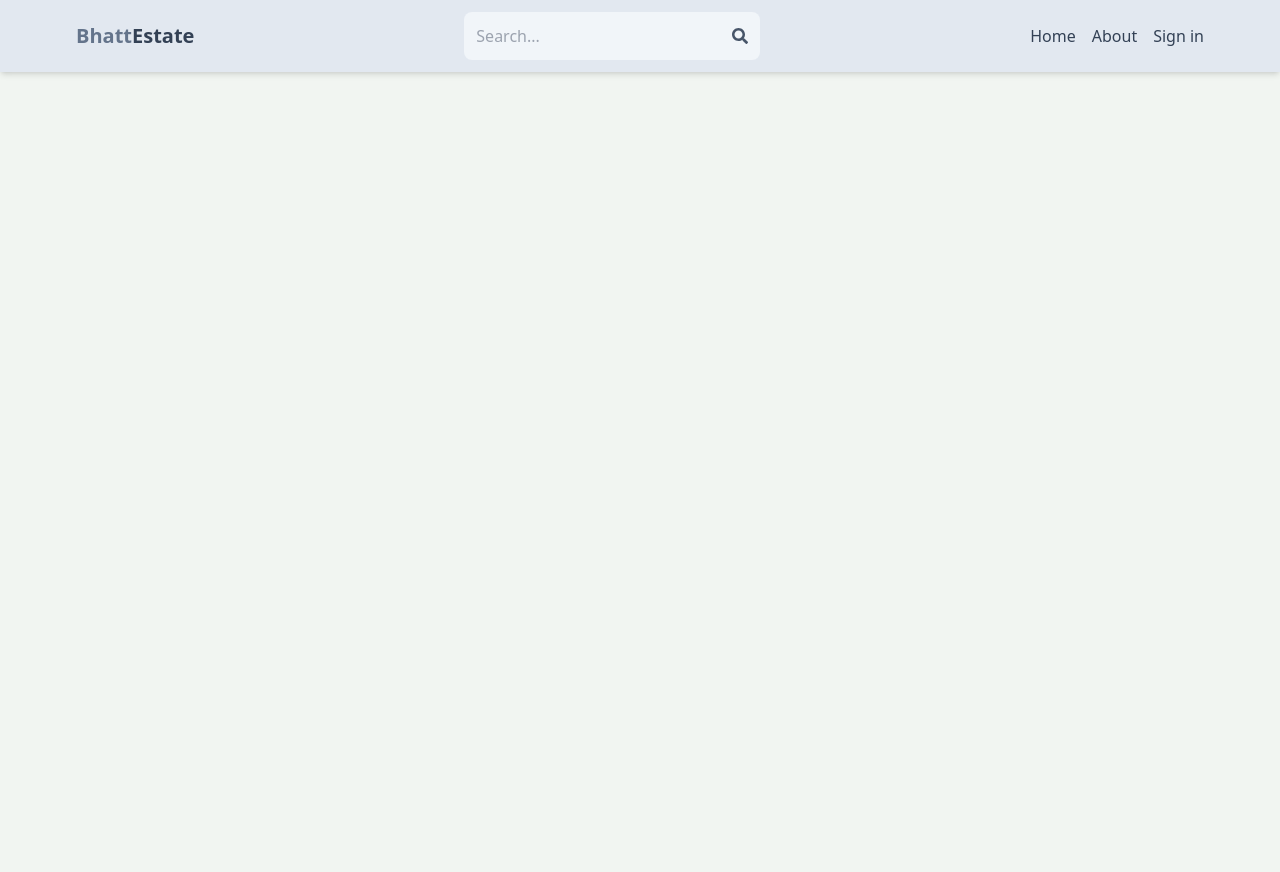
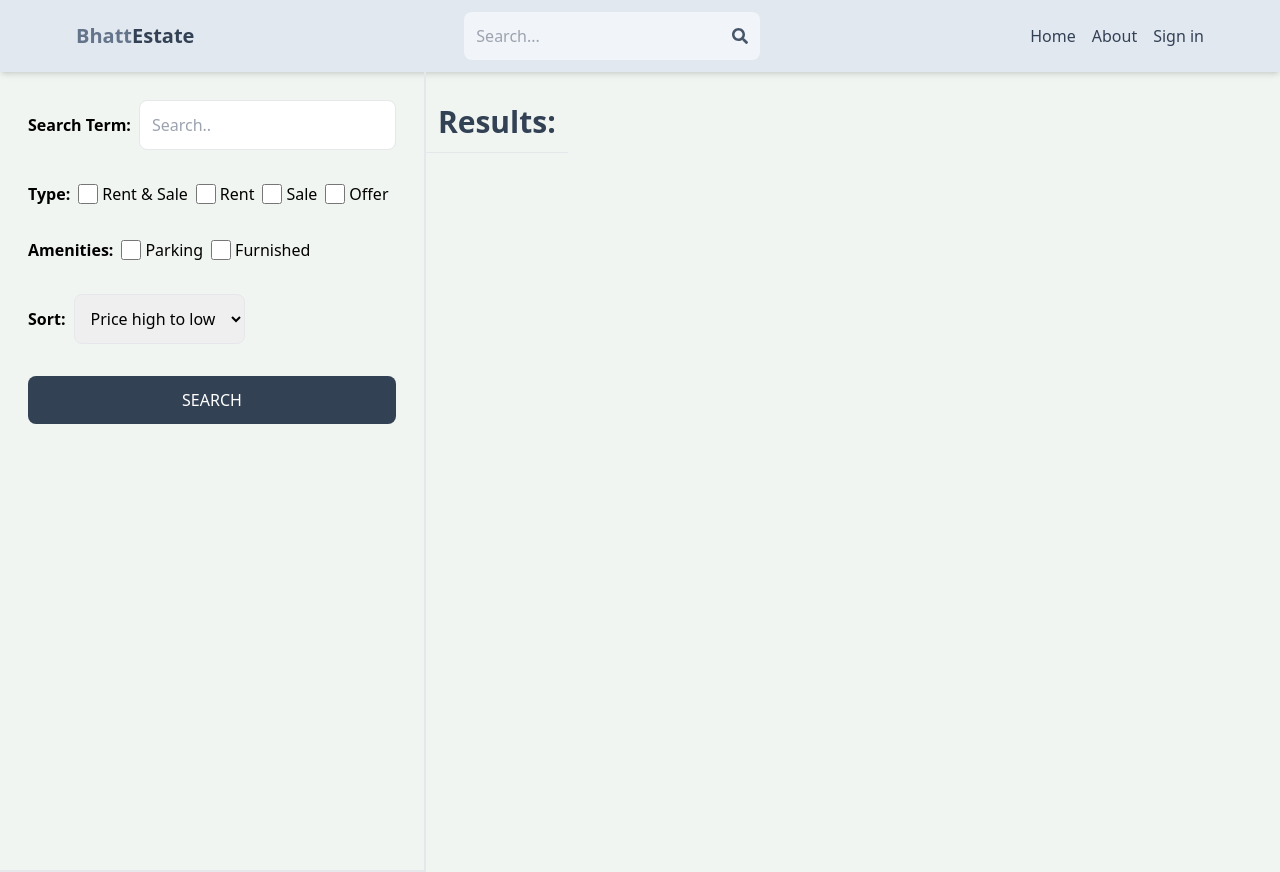
Before and after one commit to Kamlesh-Bhatt-52625/mern-estate, a React (Vite) app in the folder client/: page /search in a window 1280 px wide. Before the commit the page ends 800 px from the top, so only its background shows below. Built offline with nearby package versions, Linux system fonts and the light colour scheme; no server answers.

Commit message:
feat: Created search page UI

```diff
--- a/client/src/App.jsx
+++ b/client/src/App.jsx
@@ -9,6 +9,7 @@
 import CreateListing from "./pages/CreateListing";
 import UpdateListing from "./pages/UpdateListing";
 import Listing from "./pages/Listing";
+import Search from "./pages/Search";
 
 const App = () => {
   return (
@@ -19,6 +20,7 @@
         <Route path='/sign-in' element={<SignIn />} />
         <Route path='/sign-up' element={<SignUp />} />
         <Route path='/about' element={<About />} />
+        <Route path='/search' element={<Search />} />
         <Route path='/listing/:listingId' element={<Listing />} />
         <Route element={<PrivateRoute />}>
           <Route path='/profile' element={<Profile />} />
--- /dev/null
+++ b/client/src/pages/Search.jsx
@@ -0,0 +1,78 @@
+import React from "react";
+
+const Search = () => {
+  return (
+    <div className='flex flex-col md:flex-row'>
+      <div className=' p-7 border-b-2 md:border-r-2 md:min-h-screen'>
+        <form className='flex flex-col gap-8'>
+          <div className='flex items-center gap-2 '>
+            <label className='whitespace-nowrap font-semibold'>
+              Search Term:
+            </label>
+            <input
+              type='text'
+              id='searchTerm'
+              placeholder='Search..'
+              className='border rounded-lg p-3 w-full focus:outline-none'
+            />
+          </div>
+
+          <div className='flex gap-2 flex-wrap items-center'>
+            <label className='font-semibold'>Type:</label>
+            <div className='flex gap-1 '>
+              <input type='checkbox' id='all' className='w-5' />
+              <span className=''>Rent & Sale</span>
+            </div>
+            <div className='flex gap-1 '>
+              <input type='checkbox' id='rent' className='w-5' />
+              <span className=''>Rent</span>
+            </div>
+            <div className='flex gap-1 '>
+              <input type='checkbox' id='sale' className='w-5' />
+              <span className=''>Sale</span>
+            </div>
+            <div className='flex gap-1 '>
+              <input type='checkbox' id='offer' className='w-5' />
+              <span className=''>Offer</span>
+            </div>
+          </div>
+
+          <div className='flex gap-2 flex-wrap items-center'>
+            <label className='font-semibold'>Amenities:</label>
+            <div className='flex gap-1 '>
+              <input type='checkbox' id='parking' className='w-5' />
+              <span className=''>Parking</span>
+            </div>
+            <div className='flex gap-1 '>
+              <input type='checkbox' id='furnished' className='w-5' />
+              <span className=''>Furnished</span>
+            </div>
+          </div>
+
+          <div className='flex items-center gap-2'>
+            <label className='font-semibold'>Sort:</label>
+            <select
+              id='sort_order'
+              className='border rounded-lg p-3 focus:outline-none'>
+              <option>Price high to low</option>
+              <option>Price low to high</option>
+              <option>Latest</option>
+              <option>Oldest</option>
+            </select>
+          </div>
+
+          <button className='bg-slate-700 text-white p-3 rounded-lg uppercase hover:opacity-95'>
+            Search
+          </button>
+        </form>
+      </div>
+      <div className=''>
+        <h1 className='text-3xl font-semibold border-b p-3 text-slate-700 mt-5'>
+          Results:
+        </h1>
+      </div>
+    </div>
+  );
+};
+
+export default Search;
```
